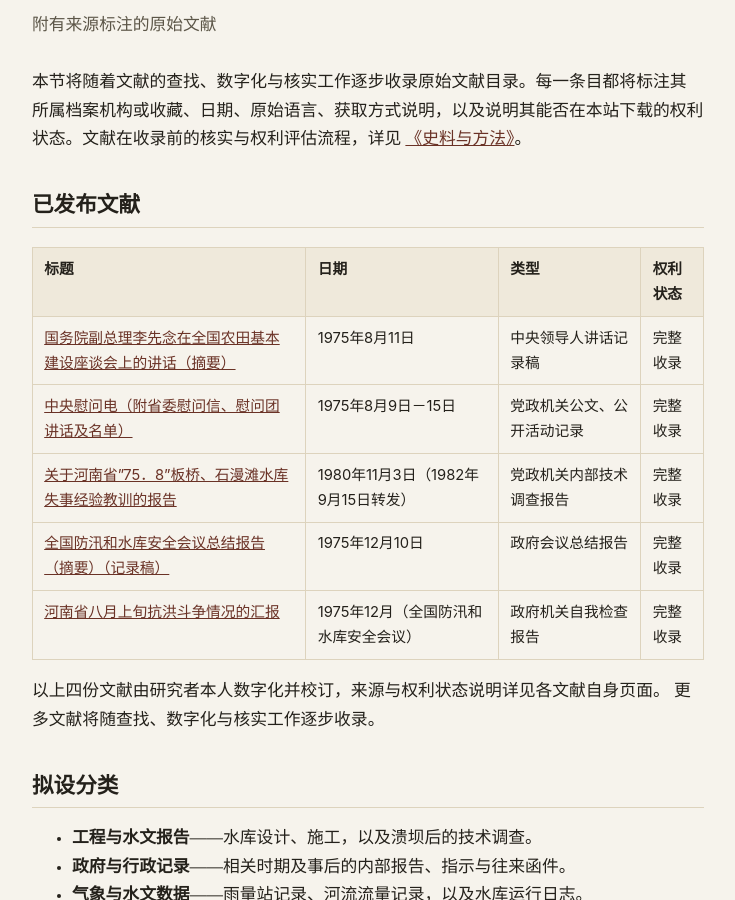
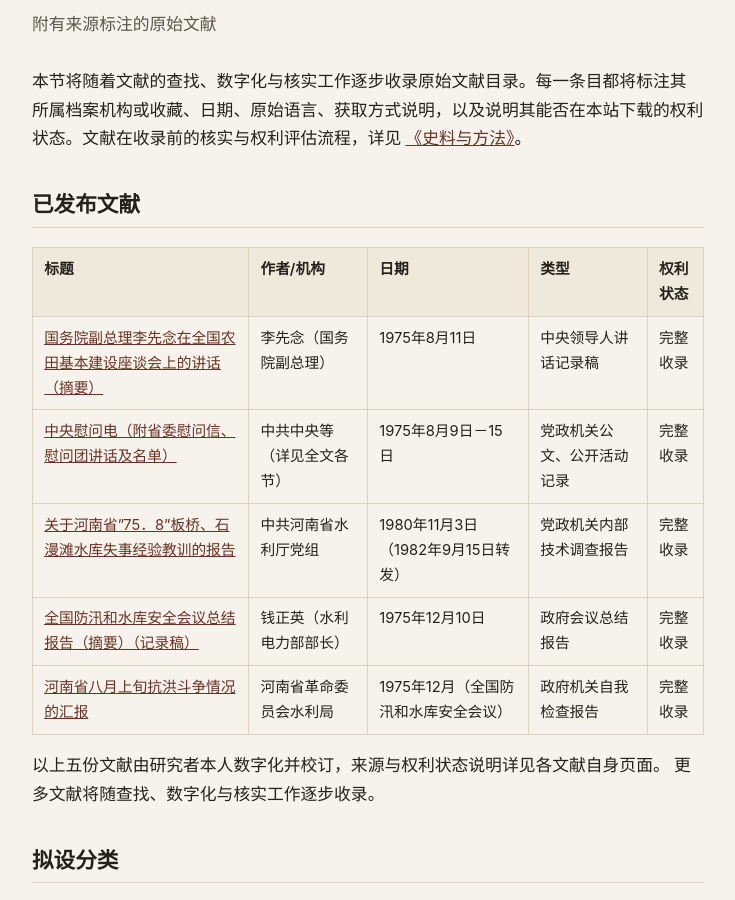
Before and after one commit to Banqiao758/Banqiao758.github.io, a Jekyll site: the page built from archive.md, in a window 1280 px wide and 900 px high, scrolled down 195 px. Shown: the whole window, without its empty margins (272-1007 px from the left). Built offline with Jekyll 4.4.1, drawn with Linux system fonts in a browser that asks for light colours.

Commit message:
Add author/institution column to the Archive catalog table
Also corrects a stale "four documents" reference to five on the Chinese page.

Co-Authored-By: Claude Sonnet 5 <noreply@anthropic.com>
Claude-Session: https://claude.ai/code/session_011K8hBuGivVWoMZaUZvczs4

```diff
--- a/archive.md
+++ b/archive.md
@@ -15,15 +15,15 @@ description: 一份关于1975年板桥水库溃坝事件的原始文献目录—
 
 ## 已发布文献
 
-| 标题 | 日期 | 类型 | 权利状态 |
-|---|---|---|---|
-| <a href="{{ '/archive/1975-li-xiannian-farmland-symposium-speech/' | relative_url }}">国务院副总理李先念在全国农田基本建设座谈会上的讲话（摘要）</a> | 1975年8月11日 | 中央领导人讲话记录稿 | 完整收录 |
-| <a href="{{ '/archive/1975-central-condolence-telegrams/' | relative_url }}">中央慰问电（附省委慰问信、慰问团讲话及名单）</a> | 1975年8月9日－15日 | 党政机关公文、公开活动记录 | 完整收录 |
-| <a href="{{ '/archive/1980-banqiao-shimantan-lessons-report/' | relative_url }}">关于河南省"75．8"板桥、石漫滩水库失事经验教训的报告</a> | 1980年11月3日（1982年9月15日转发） | 党政机关内部技术调查报告 | 完整收录 |
-| <a href="{{ '/archive/1975-national-flood-conference-summary-report/' | relative_url }}">全国防汛和水库安全会议总结报告（摘要）（记录稿）</a> | 1975年12月10日 | 政府会议总结报告 | 完整收录 |
-| <a href="{{ '/archive/1975-henan-early-august-report/' | relative_url }}">河南省八月上旬抗洪斗争情况的汇报</a> | 1975年12月（全国防汛和水库安全会议） | 政府机关自我检查报告 | 完整收录 |
+| 标题 | 作者/机构 | 日期 | 类型 | 权利状态 |
+|---|---|---|---|---|
+| <a href="{{ '/archive/1975-li-xiannian-farmland-symposium-speech/' | relative_url }}">国务院副总理李先念在全国农田基本建设座谈会上的讲话（摘要）</a> | 李先念（国务院副总理） | 1975年8月11日 | 中央领导人讲话记录稿 | 完整收录 |
+| <a href="{{ '/archive/1975-central-condolence-telegrams/' | relative_url }}">中央慰问电（附省委慰问信、慰问团讲话及名单）</a> | 中共中央等（详见全文各节） | 1975年8月9日－15日 | 党政机关公文、公开活动记录 | 完整收录 |
+| <a href="{{ '/archive/1980-banqiao-shimantan-lessons-report/' | relative_url }}">关于河南省"75．8"板桥、石漫滩水库失事经验教训的报告</a> | 中共河南省水利厅党组 | 1980年11月3日（1982年9月15日转发） | 党政机关内部技术调查报告 | 完整收录 |
+| <a href="{{ '/archive/1975-national-flood-conference-summary-report/' | relative_url }}">全国防汛和水库安全会议总结报告（摘要）（记录稿）</a> | 钱正英（水利电力部部长） | 1975年12月10日 | 政府会议总结报告 | 完整收录 |
+| <a href="{{ '/archive/1975-henan-early-august-report/' | relative_url }}">河南省八月上旬抗洪斗争情况的汇报</a> | 河南省革命委员会水利局 | 1975年12月（全国防汛和水库安全会议） | 政府机关自我检查报告 | 完整收录 |
 
-以上四份文献由研究者本人数字化并校订，来源与权利状态说明详见各文献自身页面。
+以上五份文献由研究者本人数字化并校订，来源与权利状态说明详见各文献自身页面。
 更多文献将随查找、数字化与核实工作逐步收录。
 
 ## 拟设分类
```
Also changed, not shown: en/archive.md (+8 -8 lines).
